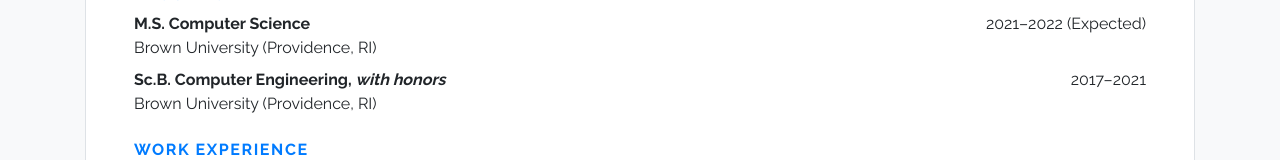
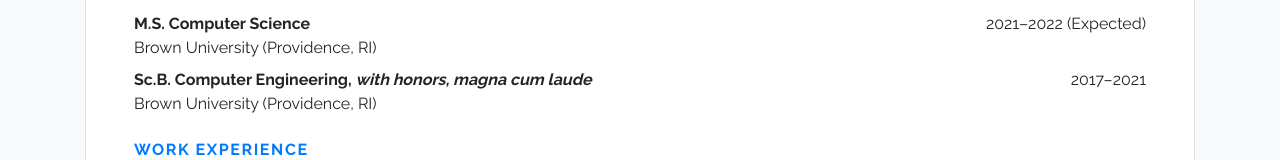
Before and after one commit to dcharatan/dcharatan.github.io, a React (Create React App) app: page /#/resume in a window 1280 px wide. Shown: the part 327-487 px from the top of the page. Built offline with nearby package versions, Linux system fonts and the light colour scheme.

Commit message:
Update resume.

```diff
--- a/src/features/pages/Resume.jsx
+++ b/src/features/pages/Resume.jsx
@@ -27,7 +27,7 @@
           name="Sc.B. Computer Engineering"
           university="Brown University (Providence, RI)"
           years="2017–2021"
-          notes="with honors"
+          notes="with honors, magna cum laude"
         />
       </ResumeSection>
       <ResumeSection name="Work Experience">
```
